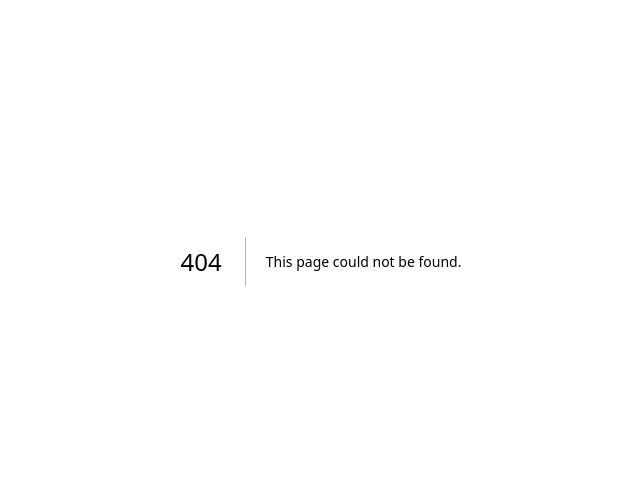
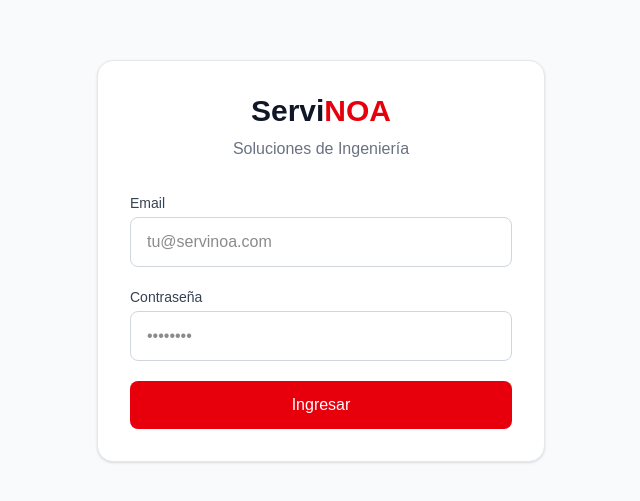
Before and after one commit to servinoa02-lgtm/servinoa-, a Next.js app: page /login in a window 1280 px wide. Before the commit this address had no page. Shown: the part 139-640 px from the top of the page, without its empty margins (319-959 px from the left). Built offline with nearby package versions, Linux system fonts and the light colour scheme.

Commit message:
Login, dashboard y autenticacion funcionando

```diff
--- /dev/null
+++ b/check.ts
@@ -0,0 +1,31 @@
+import { config } from "dotenv";
+config();
+
+import { PrismaClient } from "@prisma/client";
+import bcrypt from "bcryptjs";
+
+const prisma = new PrismaClient();
+
+async function main() {
+  const users = await prisma.usuario.findMany();
+  console.log("Usuarios encontrados:", users.length);
+
+  if (users.length === 0) {
+    const password = await bcrypt.hash("admin123", 10);
+    const admin = await prisma.usuario.create({
+      data: {
+        nombre: "Nicolas",
+        email: "admin@servinoa.com",
+        password: password,
+        rol: "ADMIN",
+      },
+    });
+    console.log("Usuario CREADO:", admin.email);
+  } else {
+    users.forEach((u) => console.log(u.email, u.rol));
+  }
+}
+
+main()
+  .catch((e) => console.error("ERROR:", e))
+  .finally(() => prisma.$disconnect());
--- a/package.json
+++ b/package.json
@@ -12,6 +12,7 @@
     "@auth/prisma-adapter": "^2.11.1",
     "@prisma/client": "^6.19.3",
     "bcryptjs": "^3.0.3",
+    "dotenv": "^17.4.1",
     "next": "16.2.2",
     "next-auth": "^4.24.13",
     "prisma": "^6.19.3",
--- /dev/null
+++ b/src/app/api/auth/[...nextauth]/route.ts
@@ -0,0 +1,6 @@
+import NextAuth from "next-auth";
+import { authOptions } from "@/lib/auth";
+
+const handler = NextAuth(authOptions);
+
+export { handler as GET, handler as POST };
--- /dev/null
+++ b/src/app/dashboard/page.tsx
@@ -0,0 +1,72 @@
+"use client";
+
+import { useSession, signOut } from "next-auth/react";
+import { useRouter } from "next/navigation";
+import { useEffect } from "react";
+
+const menuItems = [
+  { nombre: "Órdenes de Trabajo", icono: "🔧", href: "/ordenes", color: "bg-blue-50 border-blue-200" },
+  { nombre: "Presupuestos", icono: "📋", href: "/presupuestos", color: "bg-green-50 border-green-200" },
+  { nombre: "Clientes", icono: "👥", href: "/clientes", color: "bg-purple-50 border-purple-200" },
+  { nombre: "Cobranzas", icono: "💰", href: "/cobranzas", color: "bg-amber-50 border-amber-200" },
+  { nombre: "Gastos", icono: "📉", href: "/gastos", color: "bg-red-50 border-red-200" },
+  { nombre: "Cajas", icono: "🏦", href: "/cajas", color: "bg-teal-50 border-teal-200" },
+  { nombre: "Ventas", icono: "🛒", href: "/ventas", color: "bg-orange-50 border-orange-200" },
+  { nombre: "Tareas", icono: "✅", href: "/tareas", color: "bg-indigo-50 border-indigo-200" },
+];
+
+export default function DashboardPage() {
+  const { data: session, status } = useSession();
+  const router = useRouter();
+
+  useEffect(() => {
+    if (status === "unauthenticated") router.push("/login");
+  }, [status, router]);
+
+  if (status === "loading") {
+    return (
+      <div className="min-h-screen flex items-center justify-center">
+        <p className="text-gray-500">Cargando...</p>
+      </div>
+    );
+  }
+
+  return (
+    <div className="min-h-screen bg-gray-50">
+      <header className="bg-white border-b border-gray-200 px-6 py-4 flex items-center justify-between">
+        <h1 className="text-2xl font-bold text-gray-900">
+          Servi<span className="text-red-600">NOA</span>
+        </h1>
+        <div className="flex items-center gap-4">
+          <span className="text-sm text-gray-600">
+            {session?.user?.name}
+          </span>
+          <button
+            onClick={() => signOut({ callbackUrl: "/login" })}
+            className="text-sm text-red-600 hover:text-red-800"
+          >
+            Cerrar sesión
+          </button>
+        </div>
+      </header>
+
+      <main className="max-w-5xl mx-auto p-6">
+        <h2 className="text-xl font-semibold text-gray-800 mb-6">Menú</h2>
+        <div className="grid grid-cols-2 md:grid-cols-4 gap-4">
+          {menuItems.map((item) => (
+            <button
+              key={item.nombre}
+              onClick={() => router.push(item.href)}
+              className={`${item.color} border rounded-xl p-6 text-center hover:shadow-md transition-all`}
+            >
+              <span className="text-3xl block mb-2">{item.icono}</span>
+              <span className="text-sm font-medium text-gray-700">
+                {item.nombre}
+              </span>
+            </button>
+          ))}
+        </div>
+      </main>
+    </div>
+  );
+}
--- a/src/app/layout.tsx
+++ b/src/app/layout.tsx
@@ -1,20 +1,10 @@
 import type { Metadata } from "next";
-import { Geist, Geist_Mono } from "next/font/google";
 import "./globals.css";
-
-const geistSans = Geist({
-  variable: "--font-geist-sans",
-  subsets: ["latin"],
-});
-
-const geistMono = Geist_Mono({
-  variable: "--font-geist-mono",
-  subsets: ["latin"],
-});
+import Providers from "./providers";
 
 export const metadata: Metadata = {
-  title: "Create Next App",
-  description: "Generated by create next app",
+  title: "ServiNOA - Sistema de Gestión",
+  description: "Sistema de gestión integral - ServiNOA Soluciones de Ingeniería",
 };
 
 export default function RootLayout({
@@ -23,11 +13,10 @@ export default function RootLayout({
   children: React.ReactNode;
 }>) {
   return (
-    <html
-      lang="en"
-      className={`${geistSans.variable} ${geistMono.variable} h-full antialiased`}
-    >
-      <body className="min-h-full flex flex-col">{children}</body>
+    <html lang="es">
+      <body>
+        <Providers>{children}</Providers>
+      </body>
     </html>
   );
 }
--- /dev/null
+++ b/src/app/login/page.tsx
@@ -0,0 +1,89 @@
+"use client";
+
+import { signIn } from "next-auth/react";
+import { useState } from "react";
+import { useRouter } from "next/navigation";
+
+export default function LoginPage() {
+  const [email, setEmail] = useState("");
+  const [password, setPassword] = useState("");
+  const [error, setError] = useState("");
+  const [loading, setLoading] = useState(false);
+  const router = useRouter();
+
+  const handleSubmit = async (e: React.FormEvent) => {
+    e.preventDefault();
+    setLoading(true);
+    setError("");
+
+    const result = await signIn("credentials", {
+      email,
+      password,
+      redirect: false,
+    });
+
+    if (result?.error) {
+      setError("Email o contraseña incorrectos");
+      setLoading(false);
+    } else {
+      router.push("/dashboard");
+    }
+  };
+
+  return (
+    <div className="min-h-screen flex items-center justify-center bg-gray-50">
+      <div className="w-full max-w-md">
+        <div className="bg-white rounded-2xl shadow-sm border border-gray-200 p-8">
+          <div className="text-center mb-8">
+            <h1 className="text-3xl font-bold text-gray-900">
+              Servi<span className="text-red-600">NOA</span>
+            </h1>
+            <p className="text-gray-500 mt-2">Soluciones de Ingeniería</p>
+          </div>
+
+          <form onSubmit={handleSubmit} className="space-y-5">
+            <div>
+              <label className="block text-sm font-medium text-gray-700 mb-1">
+                Email
+              </label>
+              <input
+                type="email"
+                value={email}
+                onChange={(e) => setEmail(e.target.value)}
+                className="w-full px-4 py-3 border border-gray-300 rounded-lg focus:ring-2 focus:ring-red-500 focus:border-transparent outline-none"
+                placeholder="tu@servinoa.com"
+                required
+              />
+            </div>
+
+            <div>
+              <label className="block text-sm font-medium text-gray-700 mb-1">
+                Contraseña
+              </label>
+              <input
+                type="password"
+                value={password}
+                onChange={(e) => setPassword(e.target.value)}
+                className="w-full px-4 py-3 border border-gray-300 rounded-lg focus:ring-2 focus:ring-red-500 focus:border-transparent outline-none"
+                placeholder="••••••••"
+                required
+              />
+            </div>
+
+            {error && (
+              <p className="text-red-600 text-sm text-center">{error}</p>
+            )}
+
+            <button
+              type="submit"
+              disabled={loading}
+              className="w-full py-3 bg-red-600 text-white rounded-lg font-medium hover:bg-red-700 transition-colors disabled:opacity-50"
+            >
+              {loading ? "Ingresando..." : "Ingresar"}
+            </button>
+          </form>
+        </div>
+      </div>
+    </div>
+  );
+}
--- /dev/null
+++ b/src/app/providers.tsx
@@ -0,0 +1,7 @@
+"use client";
+
+import { SessionProvider } from "next-auth/react";
+
+export default function Providers({ children }: { children: React.ReactNode }) {
+  return <SessionProvider>{children}</SessionProvider>;
+}
--- /dev/null
+++ b/src/lib/auth.ts
@@ -0,0 +1,58 @@
+import { NextAuthOptions } from "next-auth";
+import CredentialsProvider from "next-auth/providers/credentials";
+import { prisma } from "./prisma";
+import bcrypt from "bcryptjs";
+
+export const authOptions: NextAuthOptions = {
+  providers: [
+    CredentialsProvider({
+      name: "Credentials",
+      credentials: {
+        email: { label: "Email", type: "email" },
+        password: { label: "Password", type: "password" },
+      },
+      async authorize(credentials) {
+        if (!credentials?.email || !credentials?.password) return null;
+
+        const user = await prisma.usuario.findUnique({
+          where: { email: credentials.email },
+        });
+
+        if (!user || !user.activo) return null;
+
+        const isValid = await bcrypt.compare(credentials.password, user.password);
+        if (!isValid) return null;
+
+        return {
+          id: user.id,
+          name: user.nombre,
+          email: user.email,
+          role: user.rol,
+        };
+      },
+    }),
+  ],
+  callbacks: {
+    async jwt({ token, user }) {
+      if (user) {
+        token.role = (user as any).role;
+        token.id = user.id;
+      }
+      return token;
+    },
+    async session({ session, token }) {
+      if (session.user) {
+        (session.user as any).role = token.role;
+        (session.user as any).id = token.id;
+      }
+      return session;
+    },
+  },
+  pages: {
+    signIn: "/login",
+  },
+  session: {
+    strategy: "jwt",
+  },
+  secret: process.env.NEXTAUTH_SECRET,
+};
--- /dev/null
+++ b/src/lib/prisma.ts
@@ -0,0 +1,9 @@
+import { PrismaClient } from "@prisma/client";
+
+const globalForPrisma = globalThis as unknown as {
+  prisma: PrismaClient | undefined;
+};
+
+export const prisma = globalForPrisma.prisma ?? new PrismaClient();
+
+if (process.env.NODE_ENV !== "production") globalForPrisma.prisma = prisma;
```
Also changed, not shown: prisma/seed.ts (added), 1 other file (tests, documents, lock files or other folders).
